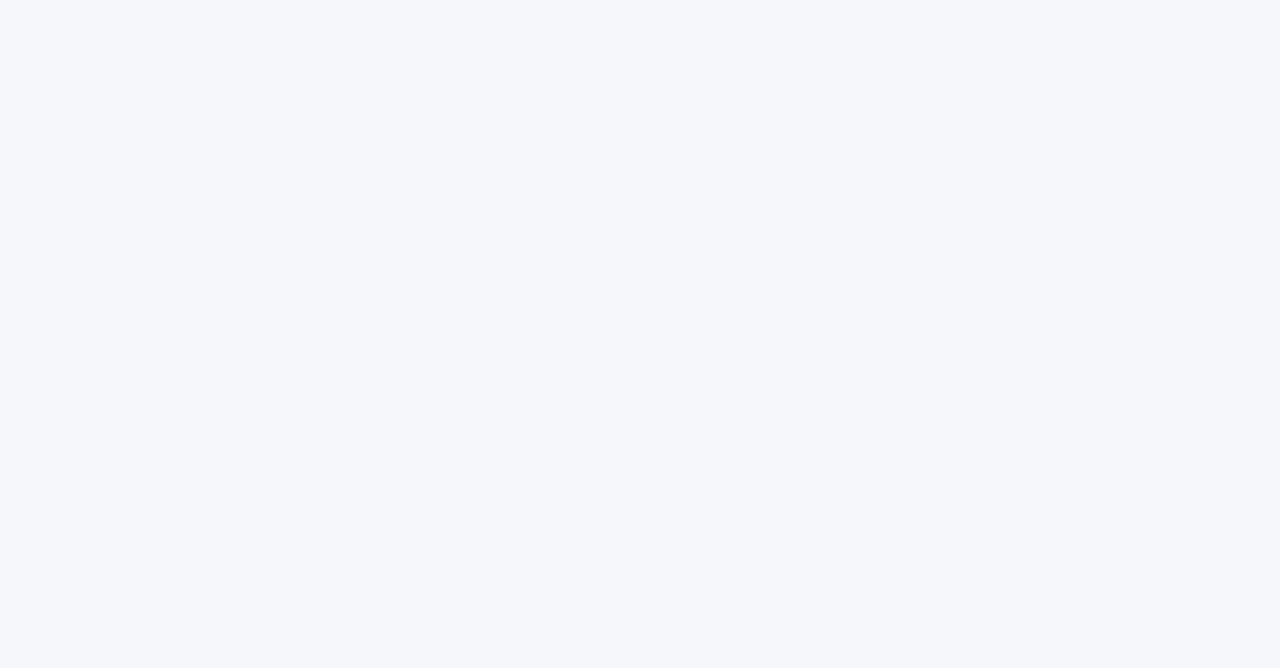
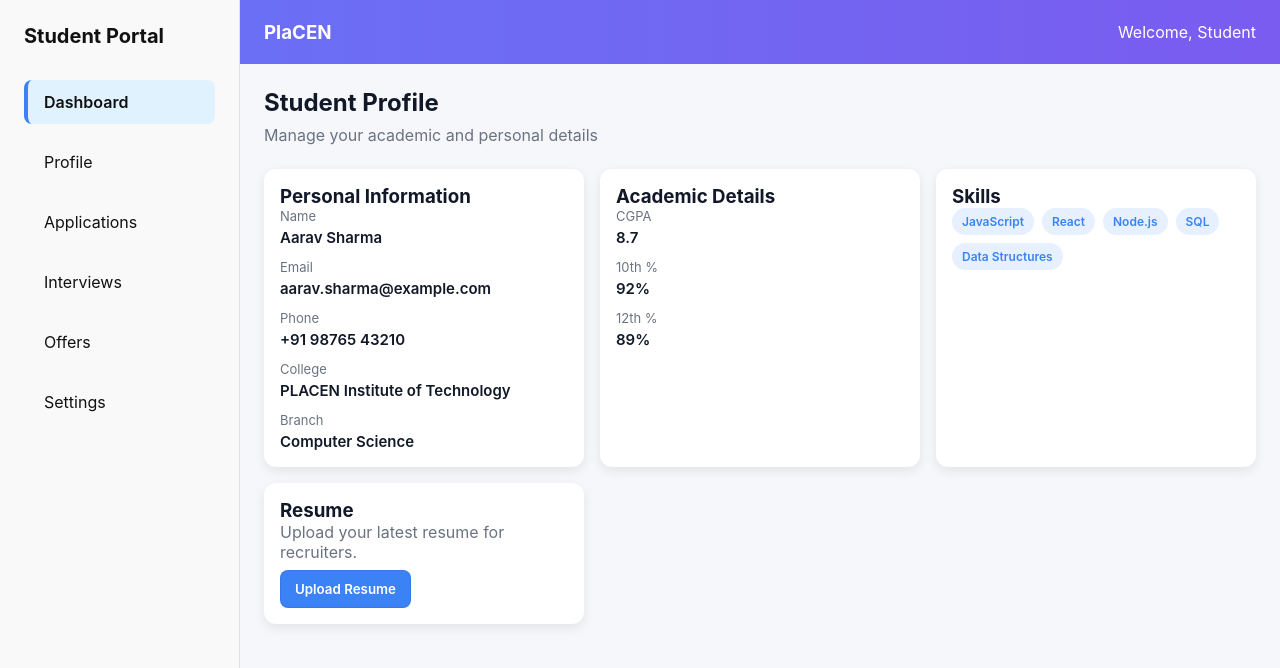
Before and after one commit to Shehbaaz297/PLACEN-ai-platform, a React app in the folder frontend/: page /student/profile in a window 1280 px wide. Before the commit this address had no page. Shown: the top 668 px of the page. Built offline with nearby package versions, Linux system fonts and the light colour scheme; the HTML template or start-up script is replaced by a standard one.

Commit message:
Add student profile page UI

```diff
--- a/frontend/src/App.jsx
+++ b/frontend/src/App.jsx
@@ -1,6 +1,8 @@
 import { BrowserRouter, Routes, Route } from 'react-router-dom';
 import Home from './pages/Home';
 import StudentDashboard from './pages/StudentDashboard';
+import StudentProfile from './pages/StudentProfile';
+import DashboardLayout from './layouts/DashboardLayout';
 
 function App() {
   return (
@@ -8,6 +10,14 @@ function App() {
       <Routes>
         <Route path="/" element={<Home />} />
         <Route path="/student/dashboard" element={<StudentDashboard />} />
+        <Route
+          path="/student/profile"
+          element={(
+            <DashboardLayout>
+              <StudentProfile />
+            </DashboardLayout>
+          )}
+        />
       </Routes>
     </BrowserRouter>
   );
--- a/frontend/src/components/Sidebar.jsx
+++ b/frontend/src/components/Sidebar.jsx
@@ -6,9 +6,13 @@
 // Use inline styles or existing CSS variables.
 // No routing logic yet, just UI.
 
+// Add navigation item for "Profile".
+// Highlight active item visually (background or left border).
+
 
 import React from 'react';
 function Sidebar() {
+  const activeItem = 'Dashboard';
   return (
     <div
       style={{
@@ -41,8 +45,9 @@ function Sidebar() {
               borderRadius: '8px',
               cursor: 'pointer',
               color: 'var(--text-primary, #111)',
-              background: item === 'Dashboard' ? 'var(--accent-bg, #e0f2fe)' : 'transparent',
-              fontWeight: item === 'Dashboard' ? '600' : '400'
+              background: item === activeItem ? 'var(--accent-bg, #e0f2fe)' : 'transparent',
+              fontWeight: item === activeItem ? '600' : '400',
+              borderLeft: item === activeItem ? '4px solid var(--accent, #3b82f6)' : '4px solid transparent'
             }}
           >
             {item}
--- /dev/null
+++ b/frontend/src/pages/StudentProfile.jsx
@@ -0,0 +1,128 @@
+const sectionStyle = {
+  background: 'var(--card-bg, #fff)',
+  borderRadius: '12px',
+  padding: '16px',
+  boxShadow: '0 4px 12px rgba(0,0,0,0.08)'
+};
+
+const labelStyle = {
+  fontSize: '13px',
+  color: 'var(--text-muted, #6b7280)',
+  marginBottom: '4px'
+};
+
+const valueStyle = {
+  fontSize: '15px',
+  fontWeight: 600,
+  margin: 0
+};
+
+const chipStyle = {
+  padding: '6px 10px',
+  borderRadius: '999px',
+  background: 'var(--chip-bg, rgba(59,130,246,0.12))',
+  color: 'var(--accent, #3b82f6)',
+  fontSize: '12px',
+  fontWeight: 600
+};
+
+function StudentProfile() {
+  const skills = ['JavaScript', 'React', 'Node.js', 'SQL', 'Data Structures'];
+
+  return (
+    <div>
+      <h2 style={{ margin: 0 }}>Student Profile</h2>
+      <p style={{ color: 'var(--text-muted)', marginTop: '8px' }}>
+        Manage your academic and personal details
+      </p>
+
+      <div
+        style={{
+          display: 'grid',
+          gridTemplateColumns: 'repeat(auto-fit, minmax(280px, 1fr))',
+          gap: '16px',
+          marginTop: '24px'
+        }}
+      >
+        <div style={sectionStyle}>
+          <h3 style={{ marginTop: 0 }}>Personal Information</h3>
+          <div style={{ display: 'grid', gap: '12px' }}>
+            <div>
+              <p style={labelStyle}>Name</p>
+              <p style={valueStyle}>Aarav Sharma</p>
+            </div>
+            <div>
+              <p style={labelStyle}>Email</p>
+              <p style={valueStyle}>aarav.sharma@example.com</p>
+            </div>
+            <div>
+              <p style={labelStyle}>Phone</p>
+              <p style={valueStyle}>+91 98765 43210</p>
+            </div>
+            <div>
+              <p style={labelStyle}>College</p>
+              <p style={valueStyle}>PLACEN Institute of Technology</p>
+            </div>
+            <div>
+              <p style={labelStyle}>Branch</p>
+              <p style={valueStyle}>Computer Science</p>
+            </div>
+          </div>
+        </div>
+
+        <div style={sectionStyle}>
+          <h3 style={{ marginTop: 0 }}>Academic Details</h3>
+          <div style={{ display: 'grid', gap: '12px' }}>
+            <div>
+              <p style={labelStyle}>CGPA</p>
+              <p style={valueStyle}>8.7</p>
+            </div>
+            <div>
+              <p style={labelStyle}>10th %</p>
+              <p style={valueStyle}>92%</p>
+            </div>
+            <div>
+              <p style={labelStyle}>12th %</p>
+              <p style={valueStyle}>89%</p>
+            </div>
+          </div>
+        </div>
+
+        <div style={sectionStyle}>
+          <h3 style={{ marginTop: 0 }}>Skills</h3>
+          <div style={{ display: 'flex', flexWrap: 'wrap', gap: '8px' }}>
+            {skills.map((skill) => (
+              <span key={skill} style={chipStyle}>
+                {skill}
+              </span>
+            ))}
+          </div>
+        </div>
+
+        <div style={sectionStyle}>
+          <h3 style={{ marginTop: 0 }}>Resume</h3>
+          <p style={{ color: 'var(--text-muted)', marginTop: 0 }}>
+            Upload your latest resume for recruiters.
+          </p>
+          <button
+            type="button"
+            style={{
+              marginTop: '8px',
+              padding: '10px 14px',
+              borderRadius: '8px',
+              border: '1px solid rgba(0,0,0,0.08)',
+              background: 'var(--accent, #3b82f6)',
+              color: '#fff',
+              fontWeight: 600,
+              cursor: 'pointer'
+            }}
+          >
+            Upload Resume
+          </button>
+        </div>
+      </div>
+    </div>
+  );
+}
+
+export default StudentProfile;
```
Also changed, not shown: frontend/src/layouts/DashboardLayout.jsx (+15 -0 lines).
